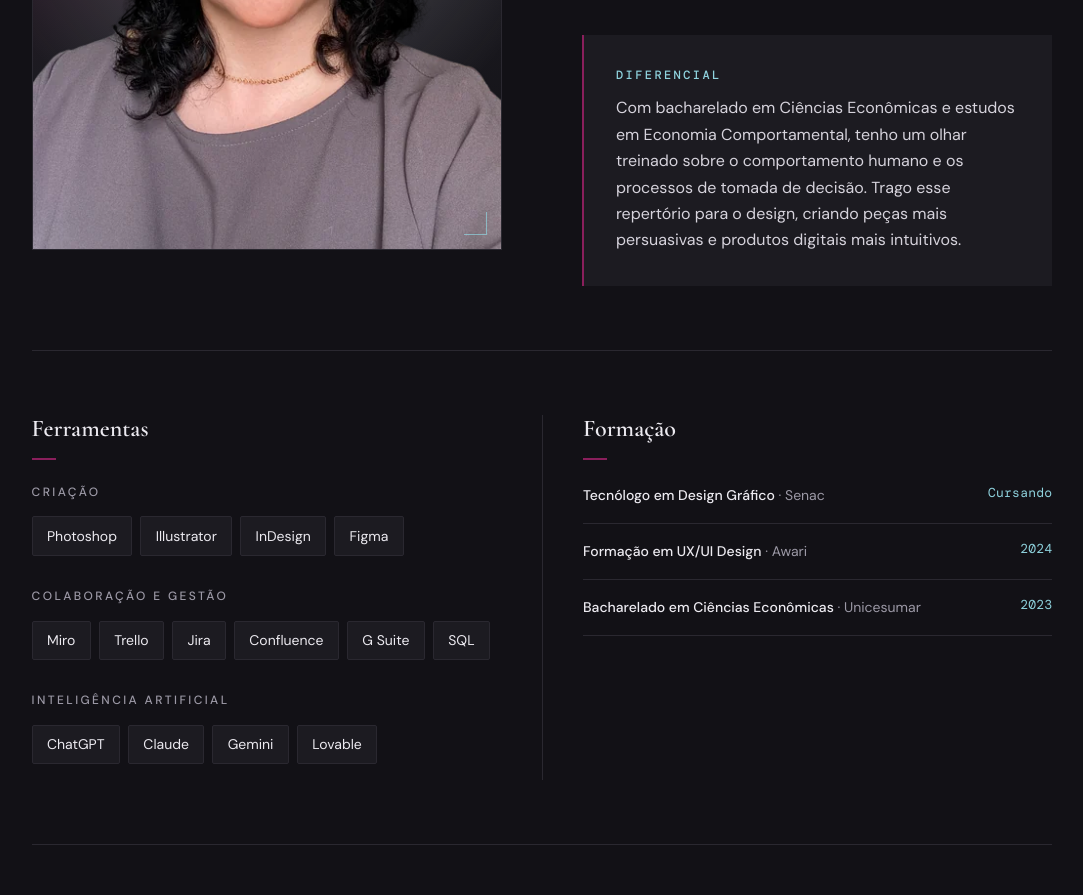
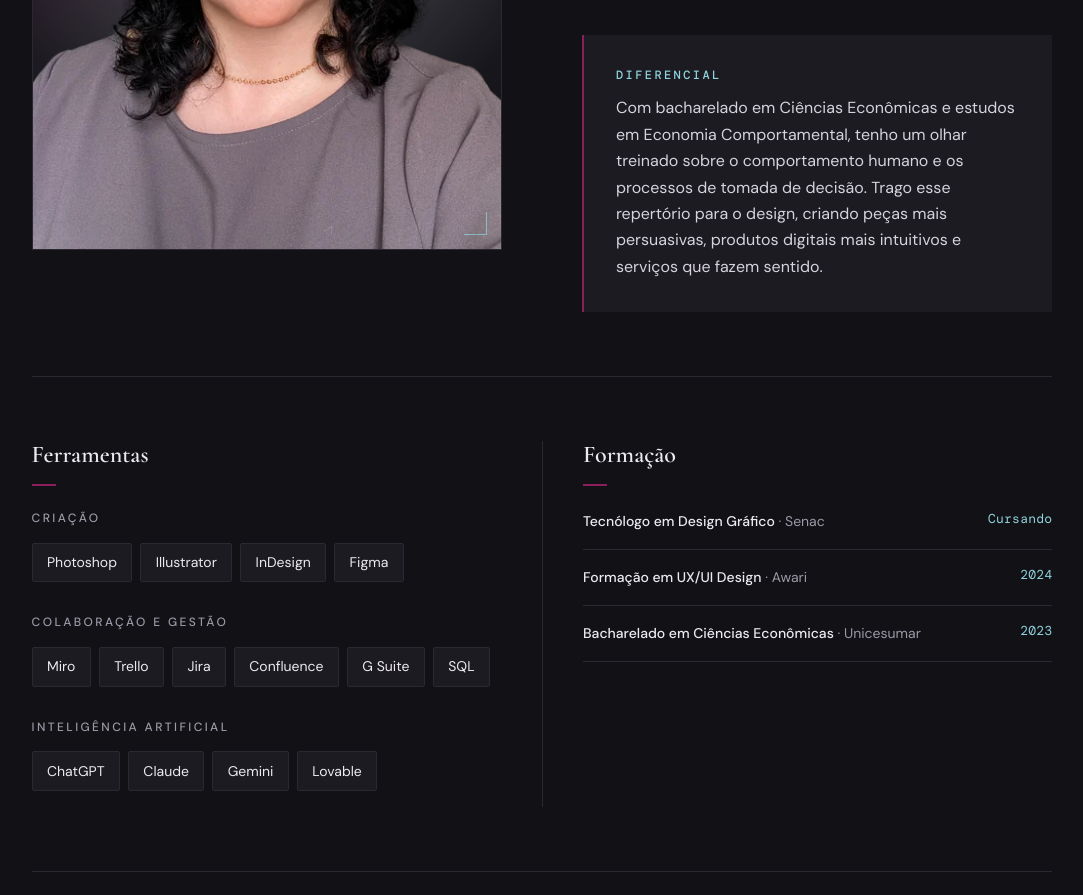
Before and after one commit to heloisa-borges/heloisa-borges.github.io, a plain HTML site: page index.html in a window 1280 px wide. Shown: the part 1444-2339 px from the top of the page, without its empty margins (98-1181 px from the left). Drawn offline with nearby package versions, Linux system fonts and the light colour scheme.

Commit message:
Diferencial: inclui serviços (Service Design)
Co-Authored-By: Claude Opus 5.5 <noreply@anthropic.com>
Claude-Session: https://claude.ai/code/session_01Jf5egMnLgc5bjRvxWaTRmv

```diff
--- a/index.html
+++ b/index.html
@@ -547,7 +547,7 @@ footer.rodape .inner{padding-block:0;min-height:86.8px;align-content:center}
           <p>A graduação em Design Gráfico (Senac), aliada à minha experiência em UX/UI, produtos digitais e Service Design, me dá uma visão de ponta a ponta dos projetos. Sei navegar com facilidade entre análise de dados, estratégia e criação&nbsp;visual.</p>
           <div class="diferencial">
             <span class="label" style="color:var(--cor-ciano)">Diferencial</span>
-            <p>Com bacharelado em Ciências Econômicas e estudos em Economia Comportamental, tenho um olhar treinado sobre o comportamento humano e os processos de tomada de decisão. Trago esse repertório para o design, criando peças mais persuasivas e produtos digitais mais intuitivos.</p>
+            <p>Com bacharelado em Ciências Econômicas e estudos em Economia Comportamental, tenho um olhar treinado sobre o comportamento humano e os processos de tomada de decisão. Trago esse repertório para o design, criando peças mais persuasivas, produtos digitais mais intuitivos e serviços que fazem&nbsp;sentido.</p>
           </div>
         </div>
       </div>
```
